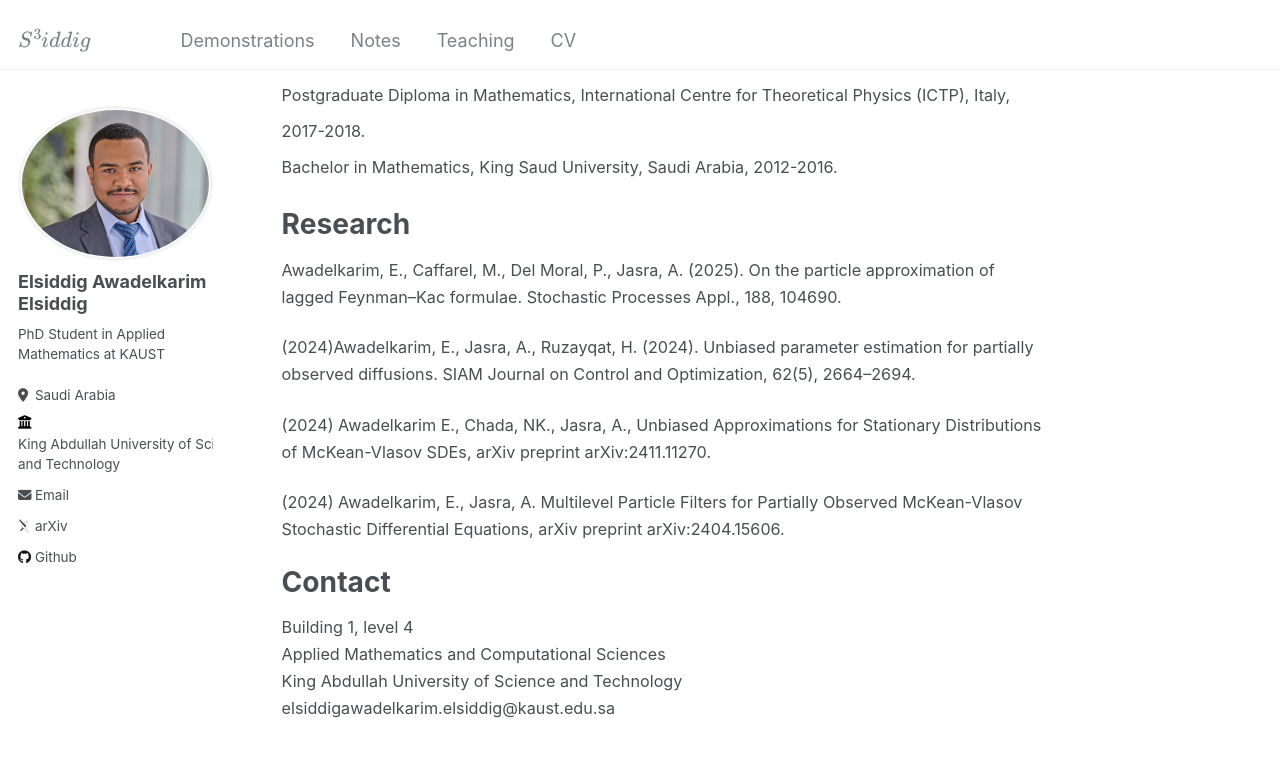
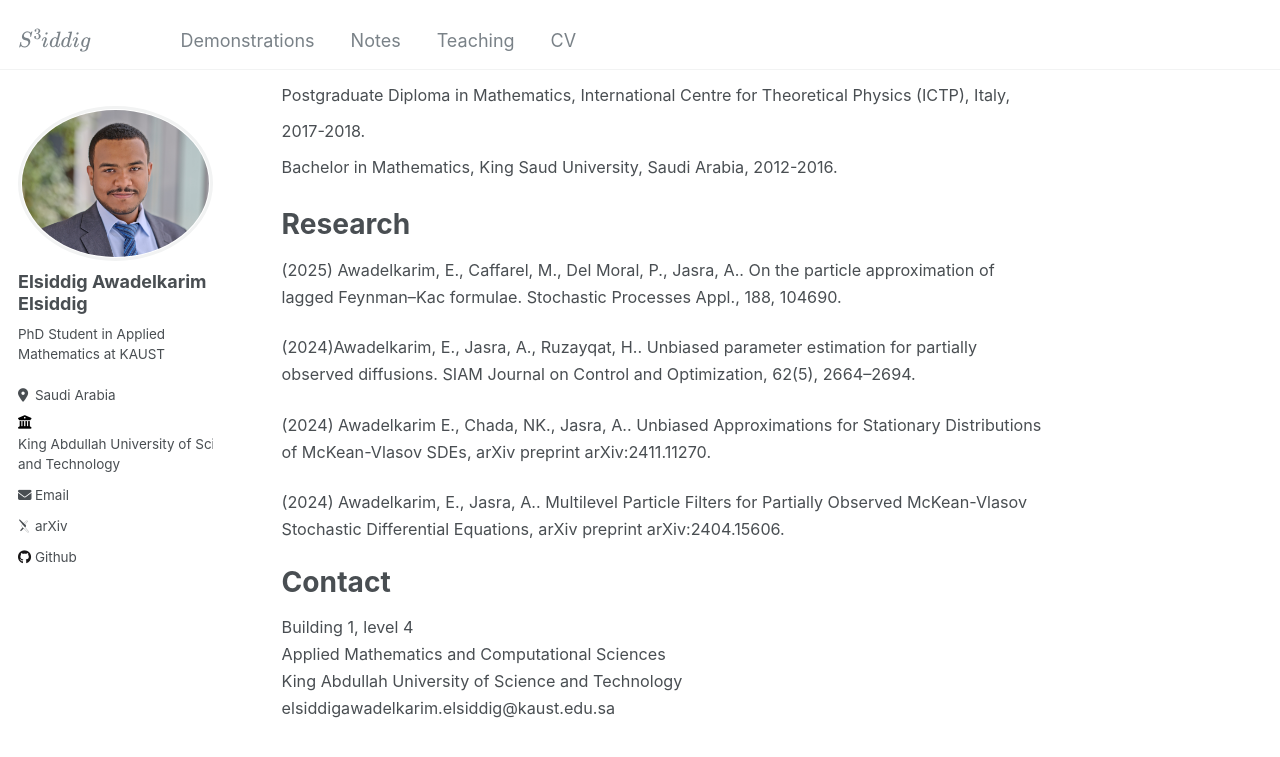
Before and after one commit to siddigss/siddigss.github.io, a Jekyll site: the page built from _pages/about.md, in a window 1280 px wide and 900 px high, scrolled down 427 px. Shown: the top 757 px of the window. Built offline with Jekyll 4.4.1, drawn with Linux system fonts in a browser that asks for light colours; some web fonts are replaced.

Commit message:
Update about.md

```diff
--- a/_pages/about.md
+++ b/_pages/about.md
@@ -21,13 +21,13 @@ Education
 
 Research
 ======
-<span style="font-size:0.9em;">Awadelkarim, E., Caffarel, M., Del Moral, P., Jasra, A. (2025). On the particle approximation of lagged Feynman–Kac formulae. Stochastic Processes Appl., 188, 104690.</span>
+<span style="font-size:0.9em;">(2025) Awadelkarim, E., Caffarel, M., Del Moral, P., Jasra, A.. On the particle approximation of lagged Feynman–Kac formulae. Stochastic Processes Appl., 188, 104690.</span>
 
-<span style="font-size:0.9em;">(2024)Awadelkarim, E., Jasra, A., Ruzayqat, H. (2024). Unbiased parameter estimation for partially observed diffusions. SIAM Journal on Control and Optimization, 62(5), 2664–2694.</span>
+<span style="font-size:0.9em;">(2024)Awadelkarim, E., Jasra, A., Ruzayqat, H.. Unbiased parameter estimation for partially observed diffusions. SIAM Journal on Control and Optimization, 62(5), 2664–2694.</span>
 
-<span style="font-size:0.9em;">(2024) Awadelkarim E., Chada, NK., Jasra, A., Unbiased Approximations for Stationary Distributions of McKean-Vlasov SDEs, arXiv preprint arXiv:2411.11270.</span>
+<span style="font-size:0.9em;">(2024) Awadelkarim E., Chada, NK., Jasra, A.. Unbiased Approximations for Stationary Distributions of McKean-Vlasov SDEs, arXiv preprint arXiv:2411.11270.</span>
 
-<span style="font-size:0.9em;">(2024) Awadelkarim, E., Jasra, A.  Multilevel Particle Filters for Partially Observed McKean-Vlasov Stochastic Differential Equations, arXiv preprint arXiv:2404.15606.</span>
+<span style="font-size:0.9em;">(2024) Awadelkarim, E., Jasra, A..  Multilevel Particle Filters for Partially Observed McKean-Vlasov Stochastic Differential Equations, arXiv preprint arXiv:2404.15606.</span>
 
 Contact
 =====
```
